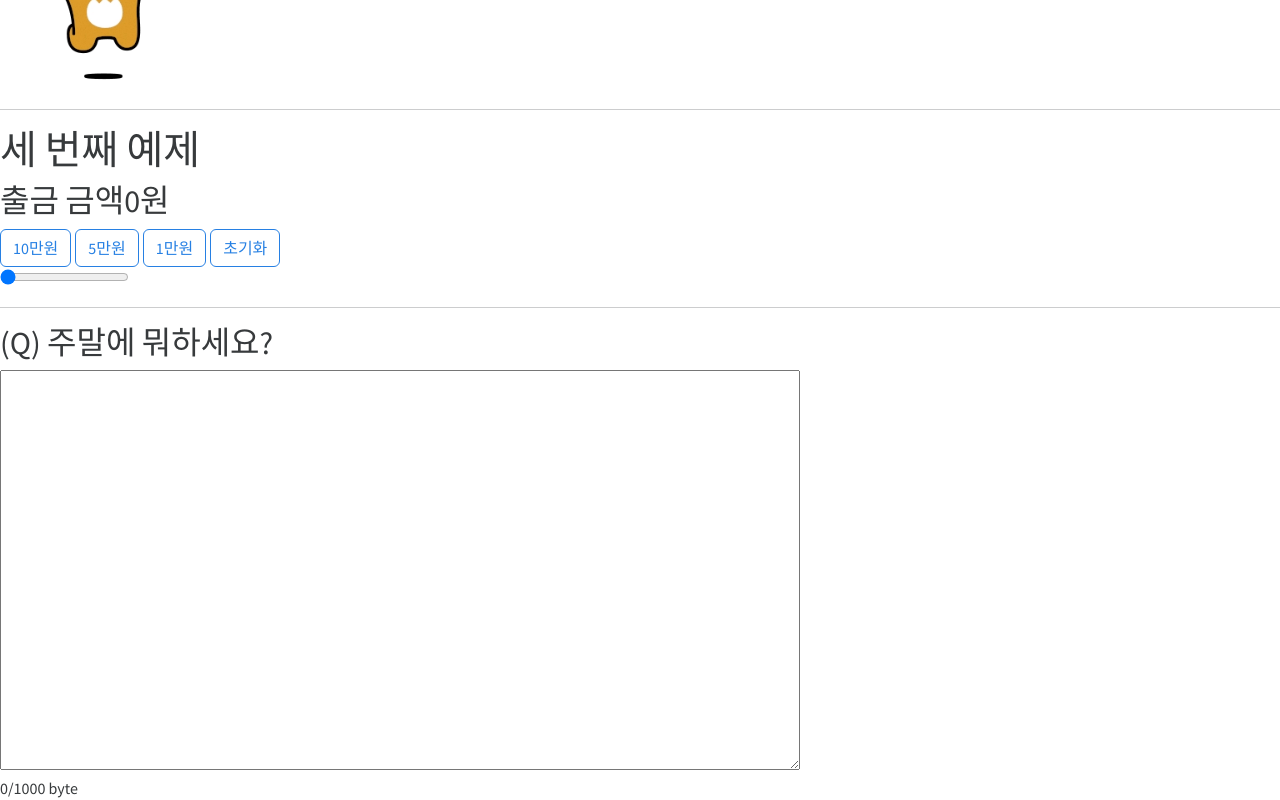
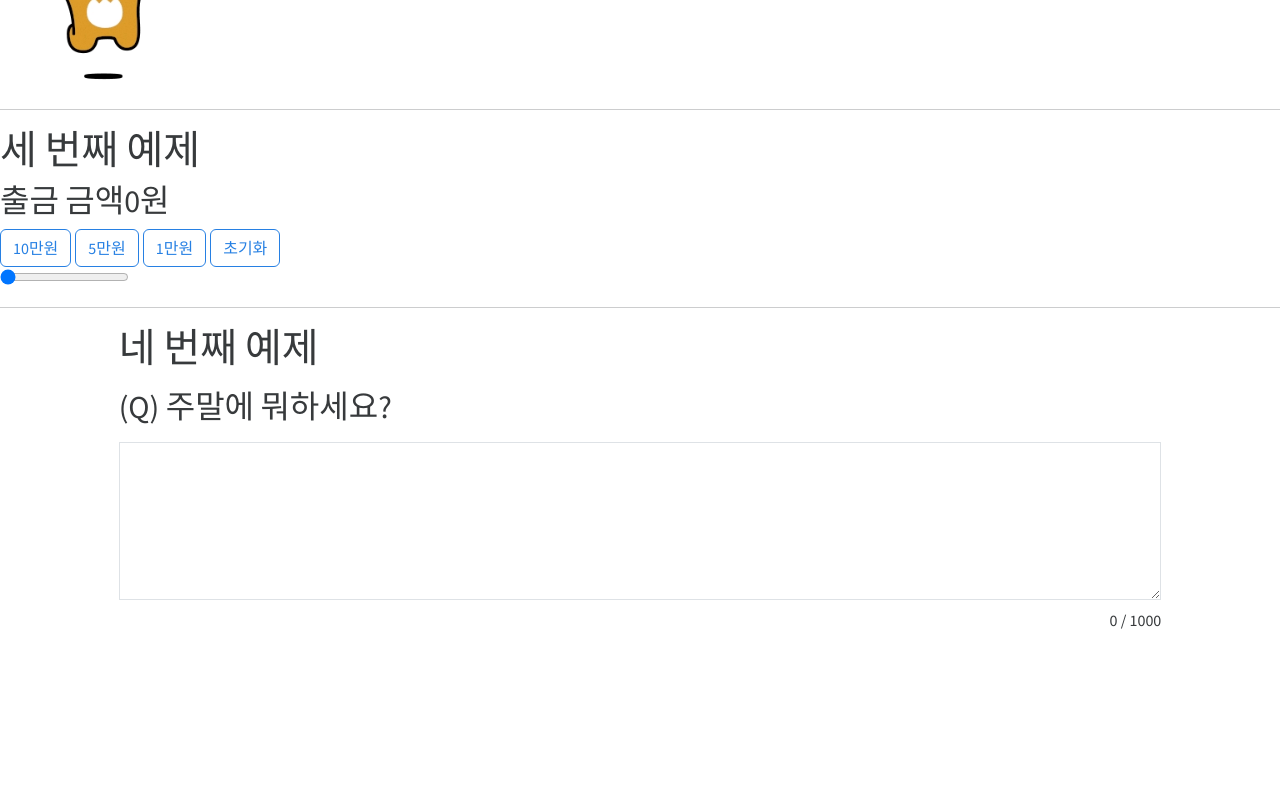
Before and after one commit to Ph2tiger/KH12-react, a React (Create React App) app in the folder demo03/: page / in a window 1280 px wide. Shown: the part 447-1247 px from the top of the page. After the commit the page ends 1079 px from the top, so only its background shows below. Built offline with nearby package versions, Linux system fonts and the light colour scheme.

Commit message:
자기소개서 문제 강사 풀이

```diff
--- a/demo03/src/components/Exam04.js
+++ b/demo03/src/components/Exam04.js
@@ -1,34 +1,55 @@
-import { useState } from "react";
+import { useEffect, useState } from "react";
 
-const Exam04 = () => {
-  const [text, setText] = useState(""); // 텍스트 내용을 저장하는 상태
-  const maxByte = 1000; // 최대 byte 수
+//function Exam04(){}
+const Exam04 = ()=>{
 
-  const handleTextChange = (event) => {
-    const textValue = event.target.value;
-    setText(textValue);
+    //const [필드명, 세터메소드명] = useState(초기값);
+    const [content, setContent] = useState("");
+    const [length, setLength] = useState(0);
 
-    // 문자열을 byte 수로 변환
-    const byteCount = new TextEncoder().encode(textValue).length;
-    setTextCount(byteCount);
-  };
+    //state끼리 의존성이 생기는 경우가 있다
+    //- content가 변하면 length가 변해야 한다
+    //- 수동으로 하는 것이 아니라 자동으로 변하도록 설정할 수 있다
+    //- useEffect 훅 사용
+    //- useEffect(함수, [감지항목]);
+    useEffect(()=>{
+        setLength(content.length);
+    }, [content]);
 
-  const [textCount, setTextCount] = useState(0);
+    return (
+        <div className="container-fluid">
+            <div className="row">
+                <div className="col-md-10 offset-md-1">
 
-  return (
-    <>
-      <h2>(Q) 주말에 뭐하세요?</h2>
-      <textarea
-        value={text}
-        onChange={handleTextChange}
-        style={{ minHeight: "400px", minWidth: "800px" }}
-      ></textarea>
-      <br />
-      <span>
-        {textCount}/{maxByte} byte
-      </span>
-    </>
-  );
+                    <div className="row">
+                        <div className="col">
+                            <h1>네 번째 예제</h1>
+                        </div>
+                    </div>
+
+                    <div className="row mt-2">
+                        <div className="col">
+                            <h2>(Q) 주말에 뭐하세요?</h2>
+                        </div>
+                    </div>
+
+                    <div className="row mt-2">
+                        <div className="col">
+                            <textarea name="content" className="form-control" rows="6"
+                                value={content} onChange={e=>setContent(e.target.value)}></textarea>
+                        </div>
+                    </div>
+
+                    <div className="row mt-2">
+                        <div className="col text-end">
+                            {length} / 1000
+                        </div>
+                    </div>
+
+                </div>
+            </div>
+        </div>
+    );
 };
 
 export default Exam04;
```
